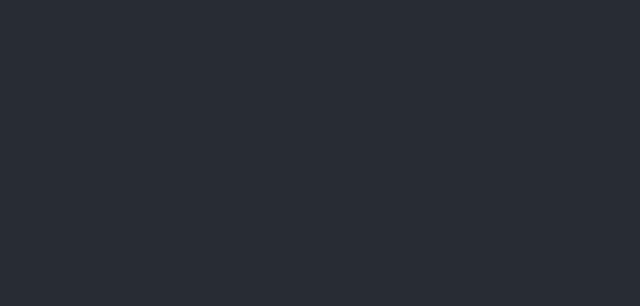
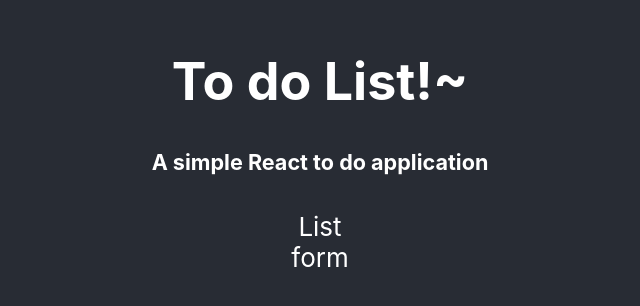
Before and after one commit to christianhubbard/React-ToDo, a React (Create React App) app: page / in a window 1280 px wide. Shown: the part 256-562 px from the top of the page, without its empty margins (320-960 px from the left). Built offline with nearby package versions, Linux system fonts and the light colour scheme.

Commit message:
Implementing basic component hierarchy

```diff
--- a/src/App.js
+++ b/src/App.js
@@ -1,10 +1,12 @@
 import React from 'react';
+import ToDoApp from './ToDoApp';
 import './App.css';
 
 function App() {
   return (
     <div className="App">
       <header className="App-header">
+        <ToDoApp />
       </header>
     </div>
   );
--- /dev/null
+++ b/src/NewToDoForm.js
@@ -0,0 +1,11 @@
+import React, { Component } from 'react'
+
+export default class NewToDoForm extends Component {
+    render() {
+        return (
+            <div>
+                form
+            </div>
+        )
+    }
+}
--- /dev/null
+++ b/src/ToDoApp.js
@@ -0,0 +1,23 @@
+import React, { Component } from 'react'
+import ToDoList from './ToDoList';
+import NewToDoForm from './NewToDoForm.js';
+import './App.css'
+
+export default class ToDoApp extends Component {
+    render() {
+        return (
+            <div>
+                <div>
+                    <h1>To do List!~</h1>
+                    <h5>A simple React to do application</h5>
+                </div>
+                <div>
+                    <ToDoList />
+                </div>
+                <div>
+                    <NewToDoForm />
+                </div>
+            </div>
+        )
+    }
+}
--- /dev/null
+++ b/src/ToDoList.js
@@ -0,0 +1,11 @@
+import React, { Component } from 'react'
+
+export default class ToDoList extends Component {
+    render() {
+        return (
+            <div>
+                List
+            </div>
+        )
+    }
+}
```
